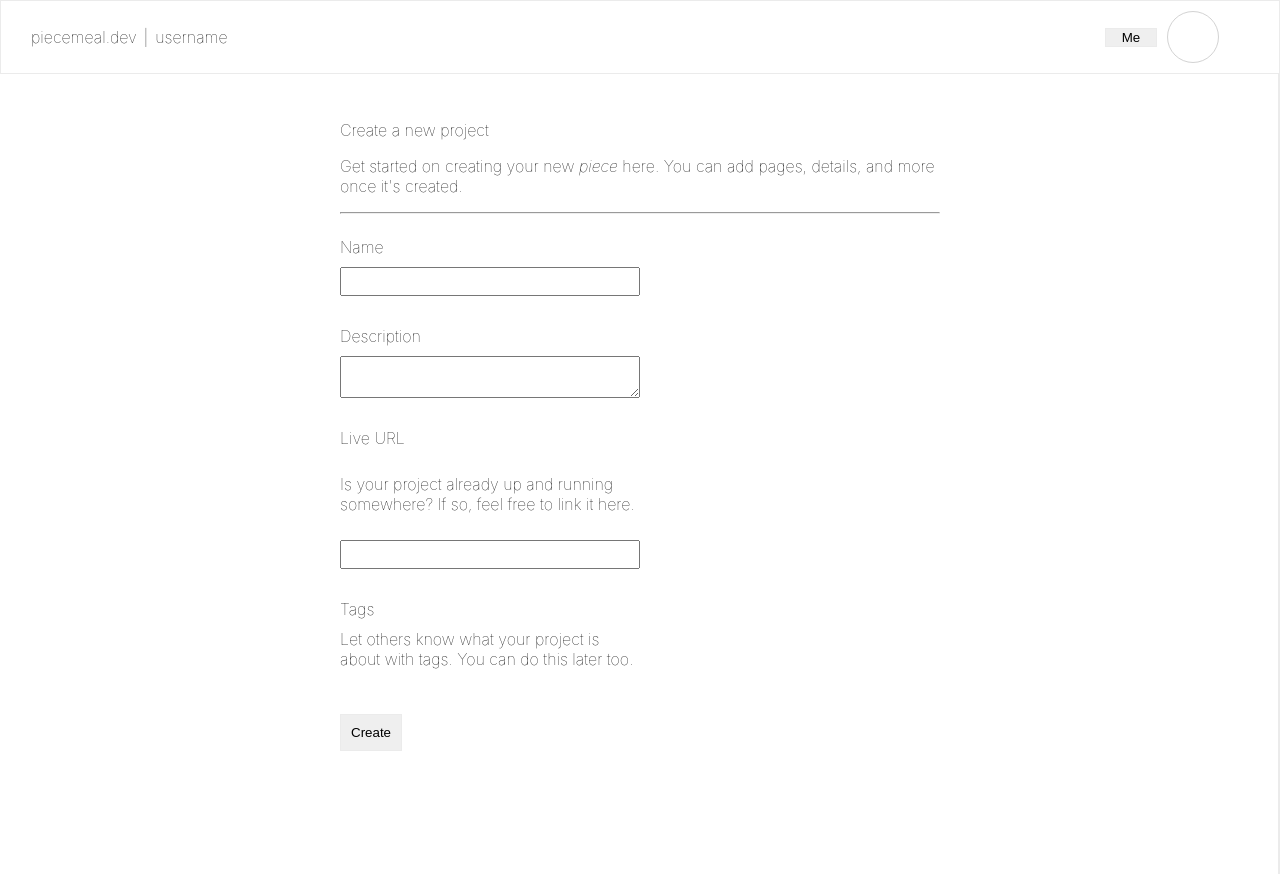
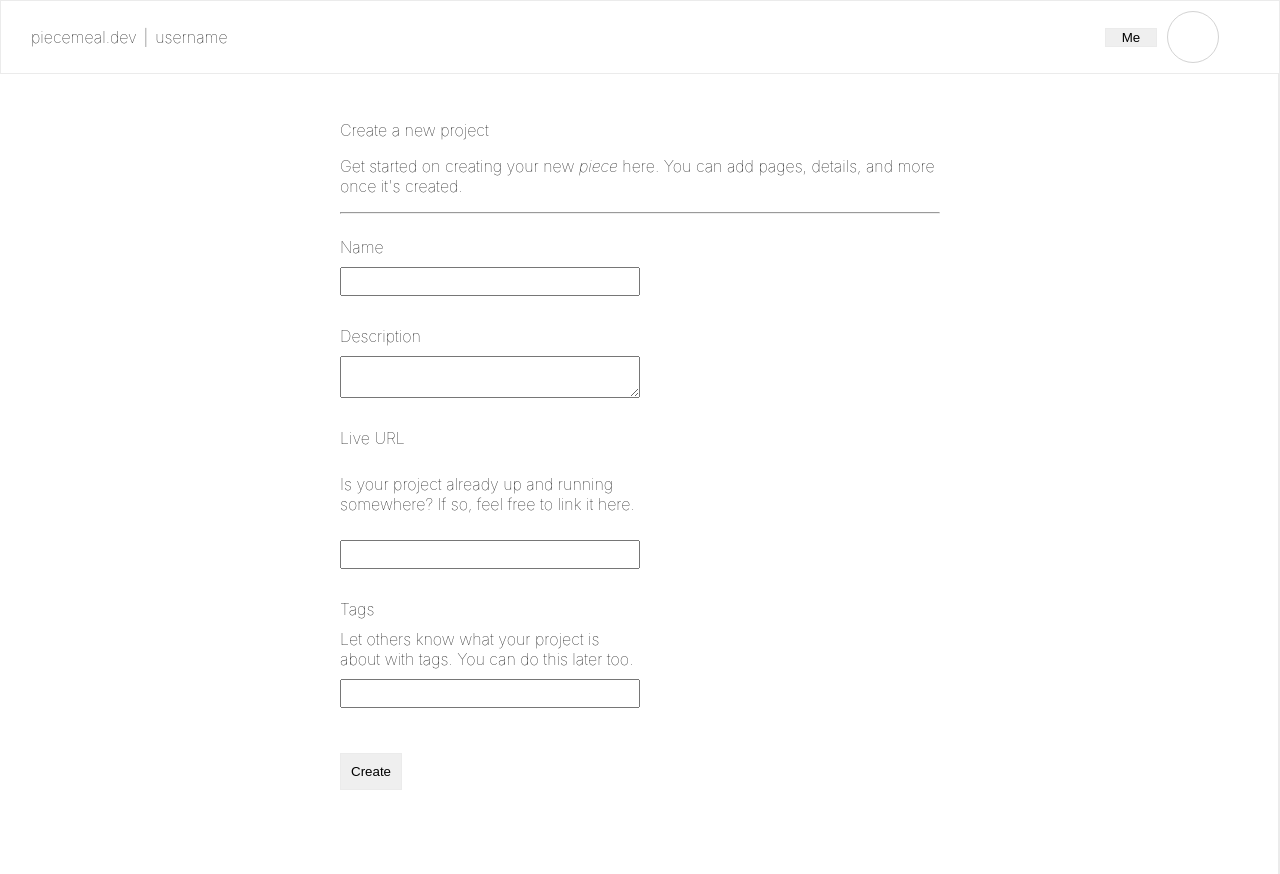
Before and after one commit to cjativa/piecemeal, a React (Create React App) app: page /user/project/create in a window 1280 px wide. Built offline with nearby package versions, Linux system fonts and the light colour scheme.

Commit message:
capturing field entry and tag display

```diff
--- a/src/components/project/createProject.tsx
+++ b/src/components/project/createProject.tsx
@@ -1,34 +1,60 @@
 import React, { useState } from 'react';
 
 export const CreateProject = () => {
+
+    const [name, setName] = useState('');
+    const [description, setDescription] = useState('');
+    const [liveUrl, setLiveUrl] = useState('');
+    const [tags, setTags] = useState(['']);
+    const [inputTag, setInputTag] = useState('');
+
+    const onChange = (set: any, event: any) => {
+        const { value } = event.target;
+        set(value);
+    }
+
+    const onTagsEnter = (set: any, event: any) => {
+        if (event.key === 'Enter') {
+            set([...tags, inputTag]);
+            setInputTag('');
+        }
+    }
+
+    const onCreate = () => {
+        console.log(name, description, liveUrl, tags);
+    }
+
     return (
         <div className="create-project">
             <p>Create a new project</p>
             <p>Get started on creating your new <em>piece</em> here. You can add pages, details, and more once it's created.</p>
-
             <hr />
 
+            {/** Project input fields */}
             <div className="field field--row">
                 <label>Name</label>
-                <input />
+                <input name="name" type="text" onChange={(e) => onChange(setName, e)} value={name} />
             </div>
             <div className="field field--row">
                 <label>Description</label>
-                <textarea />
+                <textarea name="description" onChange={(e) => onChange(setDescription, e)} value={description} />
             </div>
             <div className="field field--row">
                 <label>Live URL</label>
                 <p>Is your project already up and running somewhere? If so, feel free to link it here.</p>
-                <input />
+                <input type="text" name="live-url" onChange={(e) => onChange(setLiveUrl, e)} value={liveUrl} />
             </div>
             <div className="field field--row">
                 <label>Tags</label>
                 <span>Let others know what your project is about with tags. You can do this later too.</span>
-                <div>
-
-                </div>
+                <input type="text" name="tags" onChange={(e) => onChange(setInputTag, e)} onKeyDown={(e) => onTagsEnter(setTags, e)} value={inputTag} />
+                {tags.length > 0 && <div className="tags-list">
+                    {tags.map((tag, index) => {
+                        return <span key={index}>{tag}</span>
+                    })}
+                </div>}
             </div>
-            <button className="btn">
+            <button className="btn" onClick={onCreate}>
                 Create
             </button>
         </div>
```
